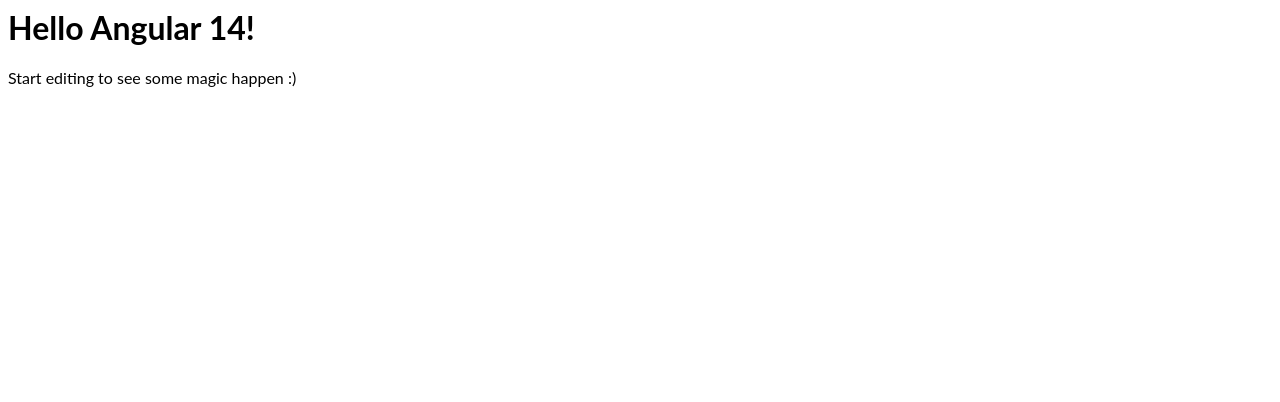
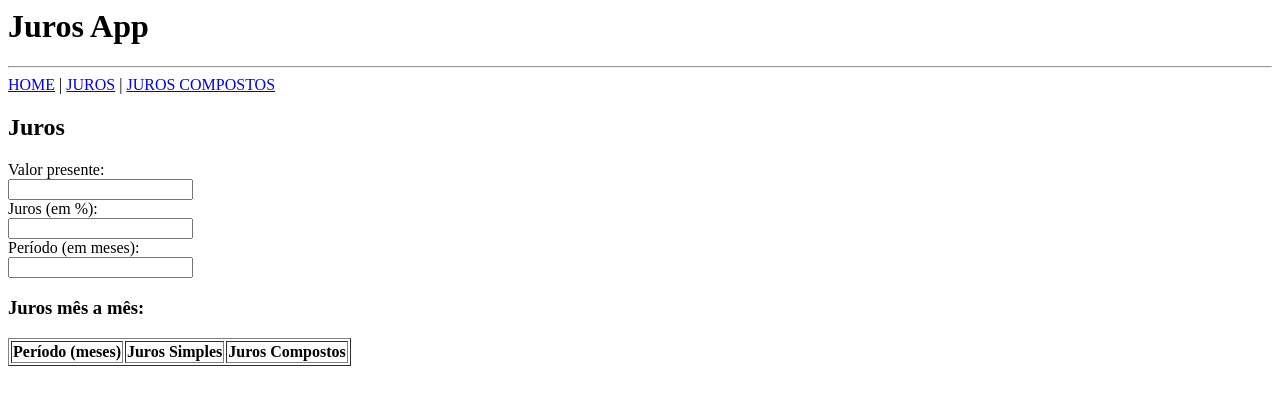
Before and after one commit to retr0byte/tesi2-angular-2022-03-18-aula06-ngModel, an Angular app: page /juros-compostos in a window 1280 px wide. Shown: the top 402 px of the page. Built offline with nearby package versions, Linux system fonts and the light colour scheme.

Commit message:
2 files modified, 9 added

```diff
--- a/src/app/app.component.html
+++ b/src/app/app.component.html
@@ -1,4 +1,5 @@
-<hello name="{{ name }}"></hello>
-<p>
-  Start editing to see some magic happen :)
-</p>
+<h1>Juros App</h1>
+<hr />
+<a [routerLink]="['/']">HOME</a> | <a [routerLink]="['/juros']">JUROS</a> |
+<a [routerLink]="['/juros-compostos']">JUROS COMPOSTOS</a>
+<router-outlet></router-outlet>
--- /dev/null
+++ b/src/app/home/home.component.html
@@ -0,0 +1,8 @@
+<h2>HOME</h2>
+<h3>Gabriel Castro</h3>
+<h3>RA: 0050832011035</h3>
+<h3>
+  <a href="https://github.com/retr0byte" target="_blank"
+    >https://github.com/retr0byte</a
+  >
+</h3>
--- /dev/null
+++ b/src/app/home/home.component.ts
@@ -0,0 +1,15 @@
+import { Component, OnInit } from '@angular/core';
+
+@Component({
+  selector: 'app-home',
+  templateUrl: './home.component.html',
+  styleUrls: ['./home.component.css']
+})
+export class HomeComponent implements OnInit {
+
+  constructor() { }
+
+  ngOnInit() {
+  }
+
+}
--- /dev/null
+++ b/src/app/juros-compostos/juros-compostos.component.html
@@ -0,0 +1,25 @@
+<h2>Juros</h2>
+
+<div>Valor presente:</div>
+<input type="number" step="0.01" [(ngModel)]="vp" />
+
+<div>Juros (em %):</div>
+<input type="number" step="0.01" [(ngModel)]="j" />
+
+<div>Período (em meses):</div>
+<input type="number" step="1" [(ngModel)]="n" />
+
+<h3>Juros mês a mês:</h3>
+<table border="1">
+  <tr>
+    <th>Período (meses)</th>
+    <th>Juros Simples</th>
+    <th>Juros Compostos</th>
+  </tr>
+
+  <tr *ngFor="let juro of juros">
+    <td>{{ juro.periodo }}</td>
+    <td>{{ juro.simples }}</td>
+    <td>{{ juro.composto }}</td>
+  </tr>
+</table>
--- /dev/null
+++ b/src/app/juros-compostos/juros-compostos.component.ts
@@ -0,0 +1,33 @@
+import { Component, OnInit } from '@angular/core';
+
+@Component({
+  selector: 'app-juros-compostos',
+  templateUrl: './juros-compostos.component.html',
+  styleUrls: ['./juros-compostos.component.css'],
+})
+export class JurosCompostosComponent implements OnInit {
+  vp: number;
+  j: number;
+  n: number;
+  juros;
+
+  constructor() {}
+
+  ngOnInit() {}
+
+  getJurosCompostos() {
+    // let juro: Object = { simples: '', composto: '', periodo: '' };
+
+    for (let i = 0; i < this.n; i++) {
+      // juro['simples'] = this.vp * (1 + this.j/100 * i);
+      // juro['compostos'] = Math.pow(this.vp * (1 + this.j/100),i);
+      // juro['periodo'] = i;
+
+      let simples = this.vp * (1 + (this.j / 100) * i);
+      let composto = Math.pow(this.vp * (1 + this.j / 100), i);
+      this.juros.push({ simples, composto, periodo: i });
+      console.log(this.juros);
+      // this.juros.push(juro);
+    }
+  }
+}
--- /dev/null
+++ b/src/app/juros/juros.component.html
@@ -0,0 +1,13 @@
+<h2>Juros</h2>
+
+<div>Valor presente:</div>
+<input type="number" step="0.01" [(ngModel)]="vp" />
+
+<div>Juros (em %):</div>
+<input type="number" step="0.01" [(ngModel)]="j" />
+
+<div>Período (em meses):</div>
+<input type="number" step="1" [(ngModel)]="n" />
+
+<h3>Valor futuro:</h3>
+<span>{{ getJuros() }}</span>
--- /dev/null
+++ b/src/app/juros/juros.component.ts
@@ -0,0 +1,24 @@
+import { Component, OnInit } from '@angular/core';
+
+@Component({
+  selector: 'app-juros',
+  templateUrl: './juros.component.html',
+  styleUrls: ['./juros.component.css'],
+})
+export class JurosComponent implements OnInit {
+  vp: number;
+  j: number;
+  n: number;
+
+  constructor() {
+    this.vp = 100;
+    this.j = 2.5;
+    this.n = 3;
+  }
+
+  ngOnInit() {}
+
+  getJuros() {
+    return this.vp * (1 + this.j/100 * this.n);
+  }
+}
```
Also changed, not shown: src/app/app.module.ts (+22 -4 lines), src/app/home/home.component.css (added), src/app/juros-compostos/juros-compostos.component.css (added), src/app/juros/juros.component.css (added).
